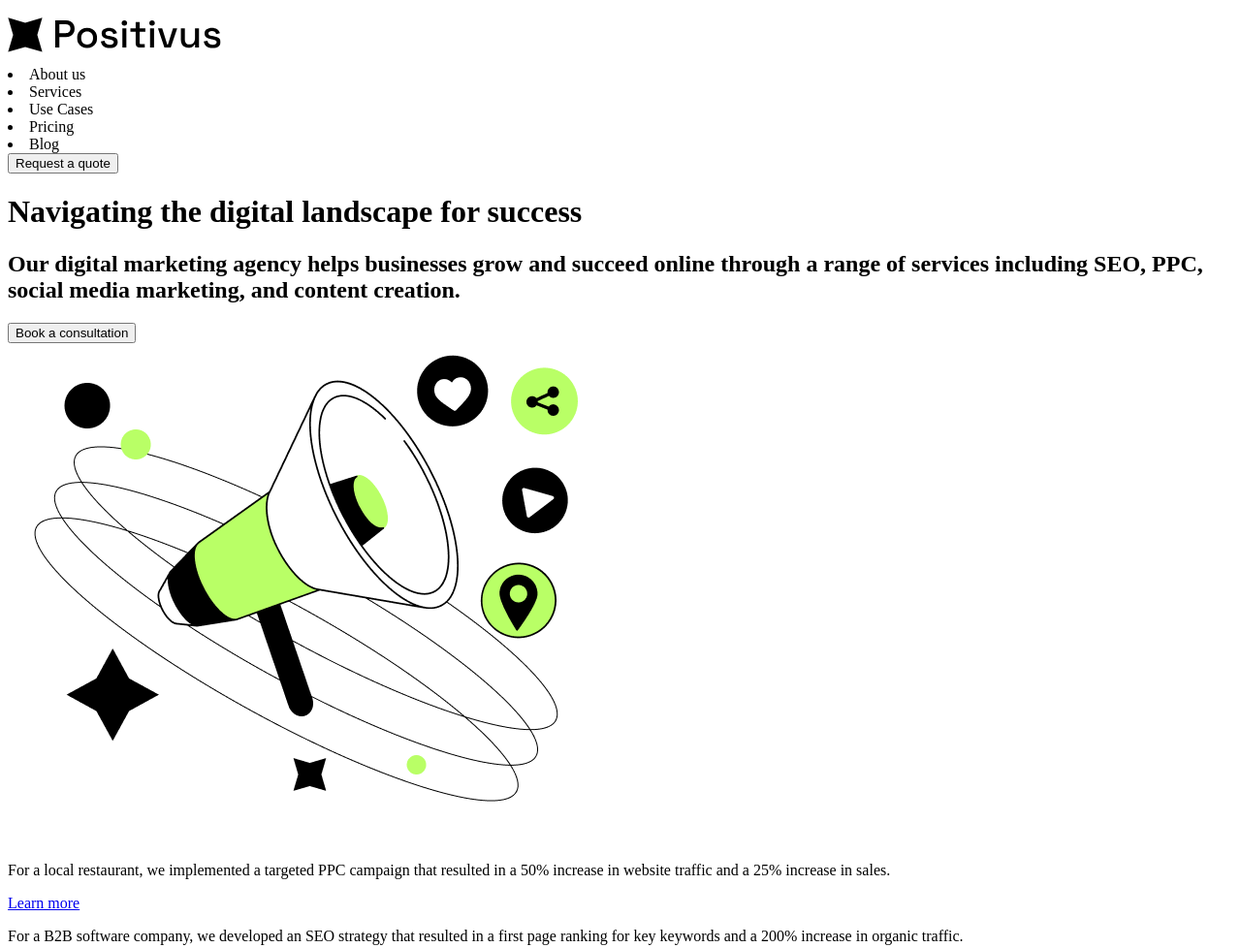
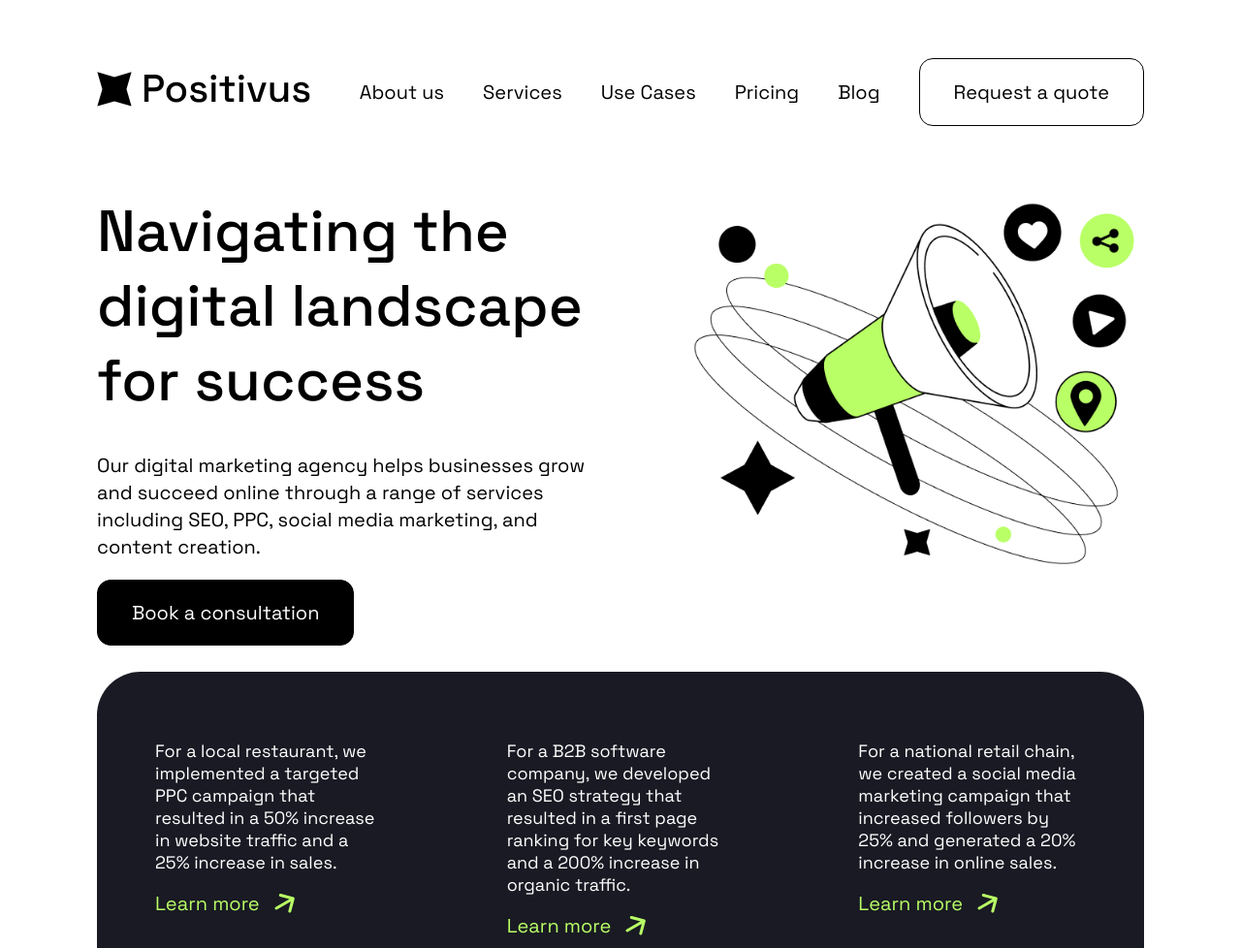
Before and after one commit to Jnuka/Website-with-ChatGPT, a plain HTML site: page index.html in a window 1280 px wide. Shown: the top 978 px of the page at 97% size. Drawn offline with Linux system fonts and the light colour scheme.

Commit message:
add styles

```diff
--- a/index.html
+++ b/index.html
@@ -4,31 +4,46 @@
 <head>
   <meta charset="UTF-8">
   <meta name="viewport" content="width=device-width, initial-scale=1.0">
+  <link rel="preconnect" href="https://fonts.googleapis.com">
+  <link rel="preconnect" href="https://fonts.gstatic.com" crossorigin>
+  <link href="https://fonts.googleapis.com/css2?family=Space+Grotesk:wght@300..700&display=swap" rel="stylesheet">
+  <link rel="stylesheet" href="./styles/style.css">
   <title>Document</title>
 </head>
 
 <body>
+  <div class="wrapper">
     <header class="header">
       <a class="header__logo" href="#"><img src="./images/logo.svg" alt="Logo"></a>
+      <div class="header__content">
         <nav class="navigation">
-      <li class="navigation__link">About us</li>
-      <li class="navigation__link">Services</li>
-      <li class="navigation__link">Use Cases</li>
-      <li class="navigation__link">Pricing</li>
-      <li class="navigation__link">Blog</li>
+          <li class="navigation__item">
+            <a class="navigation__link" href="#">About us</a>
+          </li>
+          <li class="navigation__item">
+            <a class="navigation__link" href="#">Services</a>
+          </li>
+          <li class="navigation__item">
+            <a class="navigation__link" href="#">Use Cases</a>
+          </li>
+          <li class="navigation__item">
+            <a class="navigation__link" href="#">Pricing</a>
+          </li>
+          <li class="navigation__item"><a class="navigation__link" href="#">Blog</a></li>
         </nav>
         <button class="header__button" type="button">Request a quote</button>
+      </div>
     </header>
 
     <main class="hero">
       <div class="hero__content">
         <h1 class="hero__title">Navigating the digital landscape for success</h1>
-      <h2 class="hero__text">Our digital marketing agency helps businesses grow and succeed online through a range of
-        services including SEO, PPC, social media marketing, and content creation.</h2>
+        <p class="hero__text">Our digital marketing agency helps businesses grow and succeed online through a range of
+          services including SEO, PPC, social media marketing, and content creation.</p>
         <button class="hero__button" type="button">Book a consultation</button>
       </div>
       <div class="hero__img">
-      <img src="./images/notice.png" alt="notice">
+        <img class="img" src="./images/notice.png" alt="notice">
       </div>
     </main>
 
@@ -49,6 +64,7 @@
         <a class="case__link" href="#">Learn more</a>
       </div>
     </section>
+  </div>
 </body>
 
 </html>
--- a/styles/style.css
+++ b/styles/style.css
@@ -0,0 +1,157 @@
+:root {
+	--green: #b9ff66;
+	--grey: #f3f3f3;
+	--dark: #191a23;
+	--black: #000;
+  --white: #fff;
+}
+
+body {
+  font-family: "Space Grotesk", sans-serif;
+  font-size: 20px;
+  margin: 0;
+  padding: 0;
+  color: var(--black);
+}
+
+.wrapper {
+  max-width: 1234px;
+  margin: 0 auto;
+  padding: 0 100px;
+}
+
+.header {
+  display: flex;
+  justify-content: space-between;
+  align-items: center;
+  margin: 60px 0 70px 0;
+}
+
+.header__content,
+.navigation {
+  display: flex;
+  align-items: center;
+  gap: 40px;
+}
+
+.navigation {
+  list-style: none;
+}
+
+.navigation__link {
+  text-decoration: none;
+  color: var(--black);
+  transition: 0.3s;
+}
+
+.navigation__link:hover {
+  color: var(--green);
+}
+
+.header__button {
+  font-family: "Space Grotesk", sans-serif;
+  font-size: 20px;
+  line-height: 28px;
+  background-color: transparent;
+  border: 1px solid var(--black);
+  border-radius: 14px;
+  padding: 20px 35px;
+  transition: 0.3s;
+  cursor: pointer;
+}
+
+.header__button:hover {
+  background-color: var(--green);
+  border: 1px solid var(--green);
+}
+
+.hero {
+  display: flex;
+  gap: 5vw;
+  margin-bottom: 27px;
+}
+
+.hero__content {
+  flex-basis: 530px;
+}
+
+.hero__title {
+  font-size: 60px;
+  font-weight: 500;
+  margin-top: 0;
+  margin-bottom: 35px;
+}
+
+.hero__text {
+  line-height: 140%;
+  margin-bottom: 20px;
+}
+
+.hero__button {
+  font-family: "Space Grotesk", sans-serif;
+  font-size: 20px;
+  background-color: var(--black);
+  border: 1px solid var(--black);
+  color: var(--white);
+  padding: 20px 35px;
+  border-radius: 14px;
+  transition: 0.3s;
+  cursor: pointer;
+}
+
+.hero__button:hover {
+  background-color: var(--green);
+  border: 1px solid var(--green);
+  color: var(--black);
+}
+
+.hero__img {
+  flex-basis: calc(100% - 530px - 5vw);
+}
+
+.img {
+  width: 100%;
+}
+
+.cases {
+  display: grid;
+  grid-template-columns: repeat(3, 1fr);
+  gap: 128px;
+  background-color: var(--dark);
+  color: var(--white);
+  border-radius: 45px;
+  padding: 70px 60px;
+  margin-bottom: 98px;
+}
+
+.case__text {
+  font-size: 18px;
+  color: var(--white);
+  margin-top: 0;
+}
+
+.case__link {
+  display: flex;
+  align-items: center;
+  gap: 15px;
+  font-size: 20px;
+  text-decoration: none;
+  color: var(--green);
+
+  position: relative;
+}
+
+.case__link::after {
+  content: '';
+  display: block;
+  width: 21px;
+  height: 20px;
+  background-image: url(../images/arrow.svg);
+  background-repeat: no-repeat;
+  background-size: contain;
+  transition: 0.3s;
+}
+
+.case__link:hover::after {
+  transform: rotate(30deg);
+}
```
Lines whose indentation alone changed are shown as unchanged.
